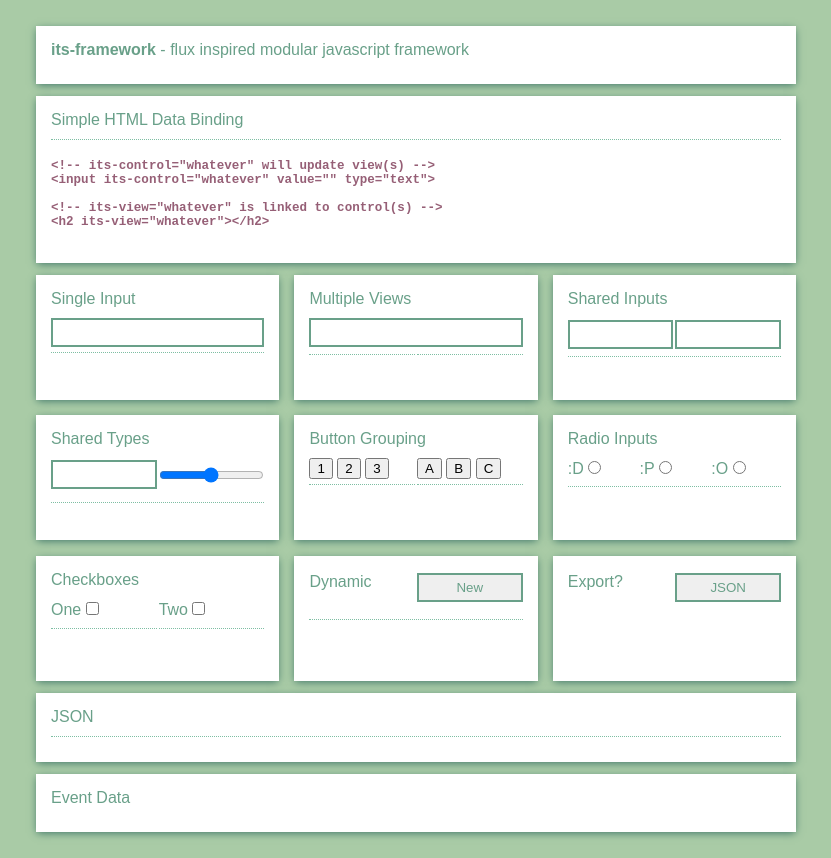
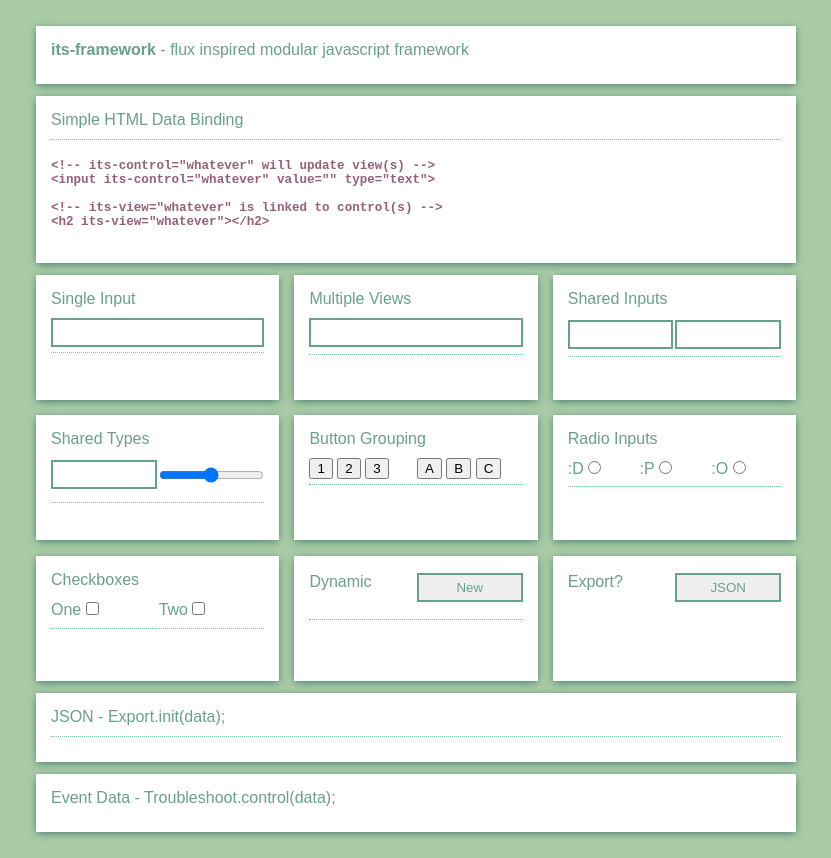
Before and after one commit to brandonbrule/its-framework, a plain HTML site: page index.html in a window 1280 px wide. Shown: the whole page, without its empty margins (224-1055 px from the left). Drawn offline with Linux system fonts and the light colour scheme.

Commit message:
control calls added as text

```diff
--- a/index.html
+++ b/index.html
@@ -185,14 +185,14 @@
 
     <div class="col-container">
       <div class="export-container">
-        <label>JSON</label>
+        <label>JSON - Export.init(data);</label>
         <pre its-view="export"></pre>
       </div>
     </div>
 
     <div class="col-container">
       <div class="export-container">
-        <label>Event Data</label>
+        <label>Event Data - Troubleshoot.control(data);</label>
         <div id="its-wrapper"></div>
       </div>
     </div>
```
